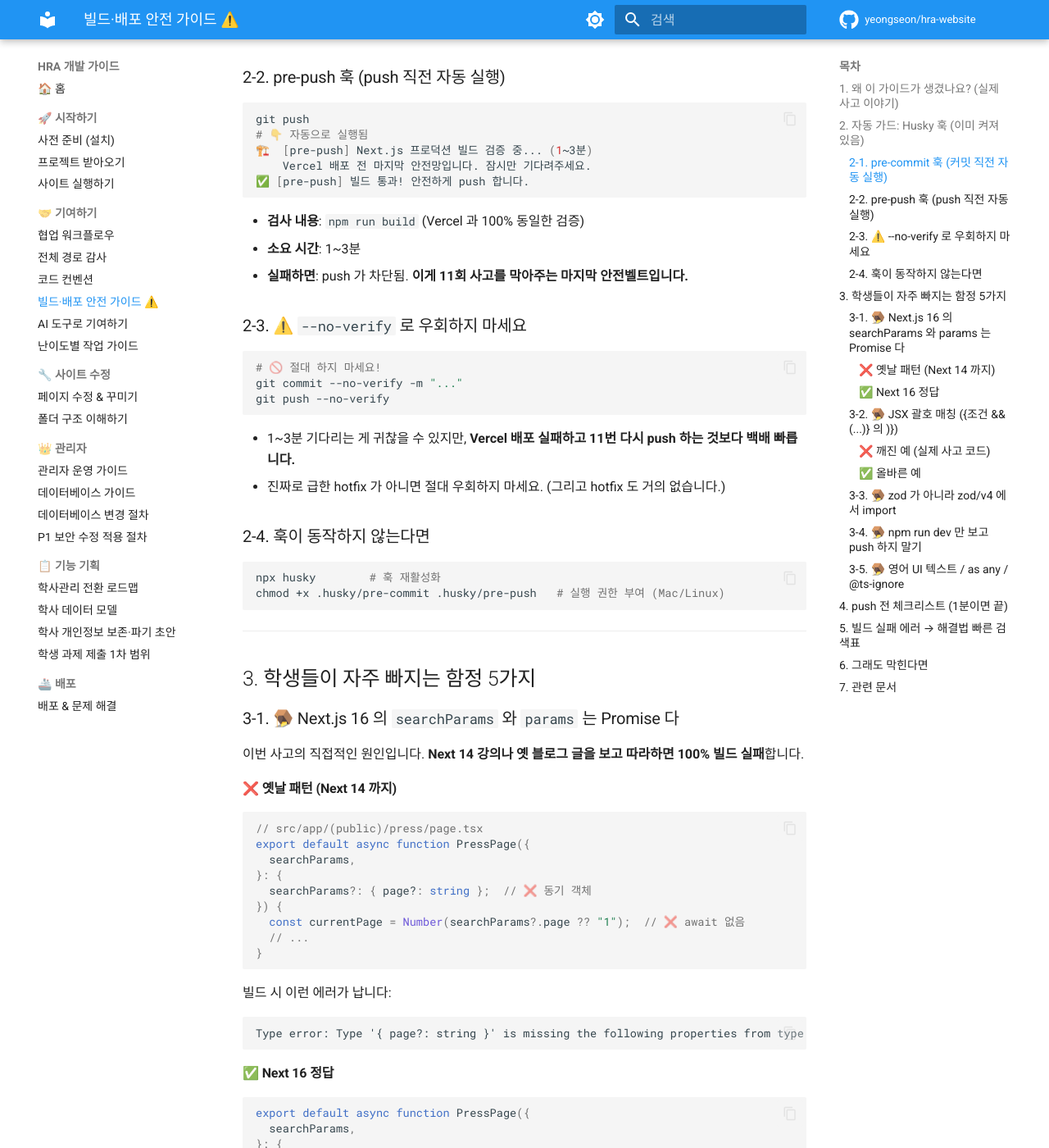
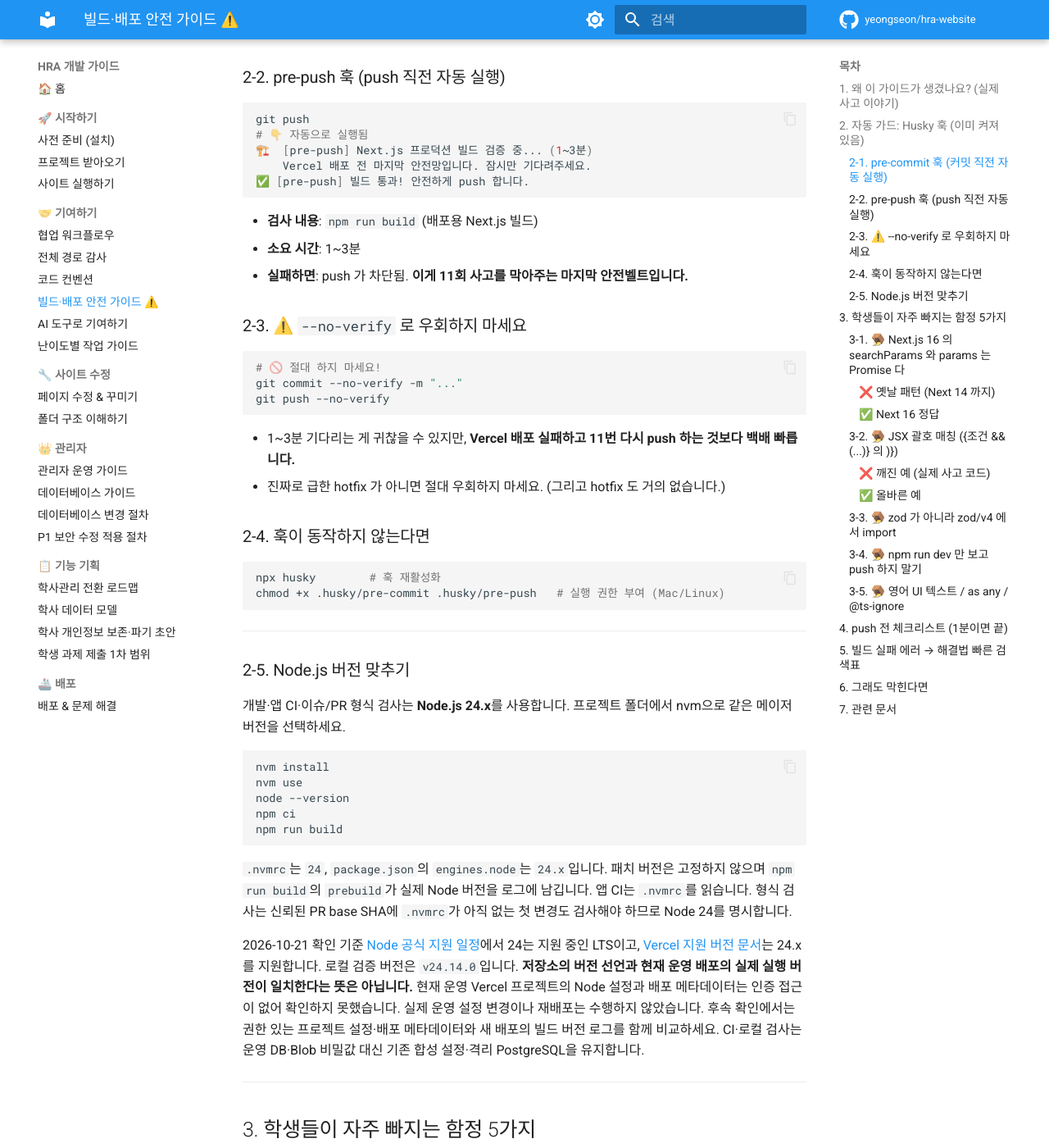
Before and after one commit to yeongseon/hra-website, an MkDocs documentation site: the page built from docs/contributing/build-and-deploy-safety.md, in a window 1280 px wide and 1400 px high, scrolled down 1487 px. Shown: the whole window at 82% size. Built offline with MkDocs 1.6.1 and Material for MkDocs 9.7.7, drawn with Linux system fonts in a browser that asks for light colours; comment, search, counter and statistics services are not loaded.

Commit message:
지원 중인 Node LTS에서 검증과 향후 배포를 재현하게 한다
개발 버전 기준과 앱 CI를 .nvmrc 24로 맞추고 운영 검사 작업도 Node 24를 명시한다.
신뢰된 기준 커밋에는 .nvmrc가 없을 수 있어 운영 검사에는 버전을 직접 지정한다.

Constraint: 실제 운영 Vercel 런타임은 자격 증명 없이 확인할 수 없다
Confidence: high
Scope-risk: narrow
Tested: Node 24.14.0 npm ci, 전체 Vitest 1863건, G1 10개, 브라우저 smoke 17건, lint, typecheck, build, 정책 검사
Not-tested: 현재 운영 배포의 실제 Node 런타임
Related: #294

````diff
--- a/docs/contributing/build-and-deploy-safety.md
+++ b/docs/contributing/build-and-deploy-safety.md
@@ -64,7 +64,7 @@ git push
 ✅ [pre-push] 빌드 통과! 안전하게 push 합니다.
 ```
 
-- **검사 내용**: `npm run build` (Vercel 과 100% 동일한 검증)
+- **검사 내용**: `npm run build` (배포용 Next.js 빌드)
 - **소요 시간**: 1~3분
 - **실패하면**: push 가 차단됨. **이게 11회 사고를 막아주는 마지막 안전벨트입니다.**
 
@@ -85,6 +85,28 @@ git push --no-verify
 npx husky        # 훅 재활성화
 chmod +x .husky/pre-commit .husky/pre-push   # 실행 권한 부여 (Mac/Linux)
 ```
+
+---
+
+### 2-5. Node.js 버전 맞추기
+
+개발·앱 CI·이슈/PR 형식 검사는 **Node.js 24.x**를 사용합니다. 프로젝트 폴더에서 nvm으로 같은 메이저 버전을 선택하세요.
+
+```bash
+nvm install
+nvm use
+node --version
+npm ci
+npm run build
+```
+
+`.nvmrc`는 `24`, `package.json`의 `engines.node`는 `24.x`입니다. 패치 버전은 고정하지 않으며 `npm run build`의 `prebuild`가 실제 Node 버전을 로그에 남깁니다.
+앱 CI는 `.nvmrc`를 읽습니다. 형식 검사는 신뢰된 PR base SHA에 `.nvmrc`가 아직 없는 첫 변경도 검사해야 하므로 Node 24를 명시합니다.
+
+2026-10-21 확인 기준 [Node 공식 지원 일정](https://github.com/nodejs/Release/blob/main/schedule.json)에서 24는 지원 중인 LTS이고, [Vercel 지원 버전 문서](https://vercel.com/docs/functions/runtimes/node-js/node-js-versions)는 24.x를 지원합니다.
+로컬 검증 버전은 `v24.14.0`입니다. **저장소의 버전 선언과 현재 운영 배포의 실제 실행 버전이 일치한다는 뜻은 아닙니다.**
+현재 운영 Vercel 프로젝트의 Node 설정과 배포 메타데이터는 인증 접근이 없어 확인하지 못했습니다. 실제 운영 설정 변경이나 재배포는 수행하지 않았습니다.
+후속 확인에서는 권한 있는 프로젝트 설정·배포 메타데이터와 새 배포의 빌드 버전 로그를 함께 비교하세요. CI·로컬 검사는 운영 DB·Blob 비밀값 대신 기존 합성 설정·격리 PostgreSQL을 유지합니다.
 
 ---
 
--- a/package.json
+++ b/package.json
@@ -4,6 +4,7 @@
   "private": true,
   "scripts": {
     "dev": "next dev",
+    "prebuild": "node --version",
     "build": "next build --webpack",
     "start": "next start",
     "lint": "eslint",
@@ -111,5 +112,8 @@
     "unified": "^11.0.5",
     "vite-tsconfig-paths": "^6.1.1",
     "vitest": "^4.1.5"
+  },
+  "engines": {
+    "node": "24.x"
   }
 }
````
Also changed, not shown: README.md (+3 -2 lines), 4 other files.
